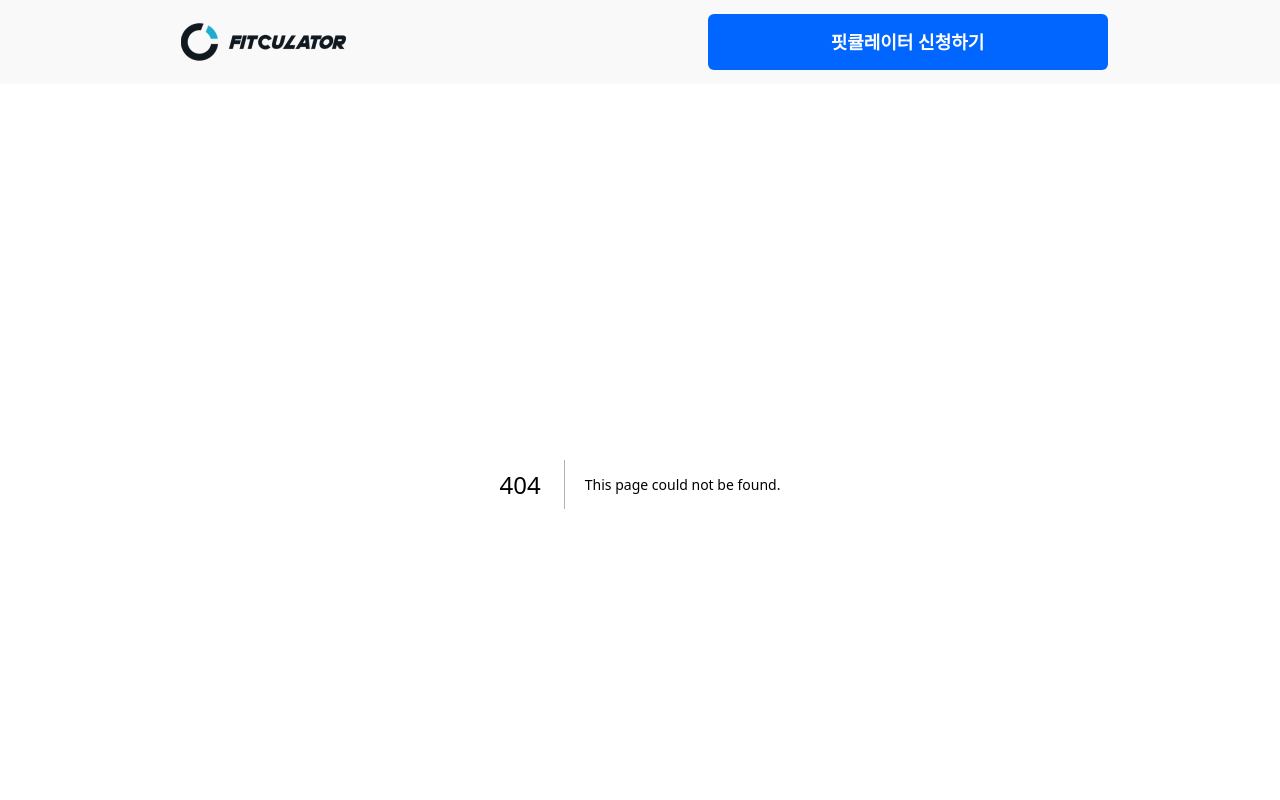
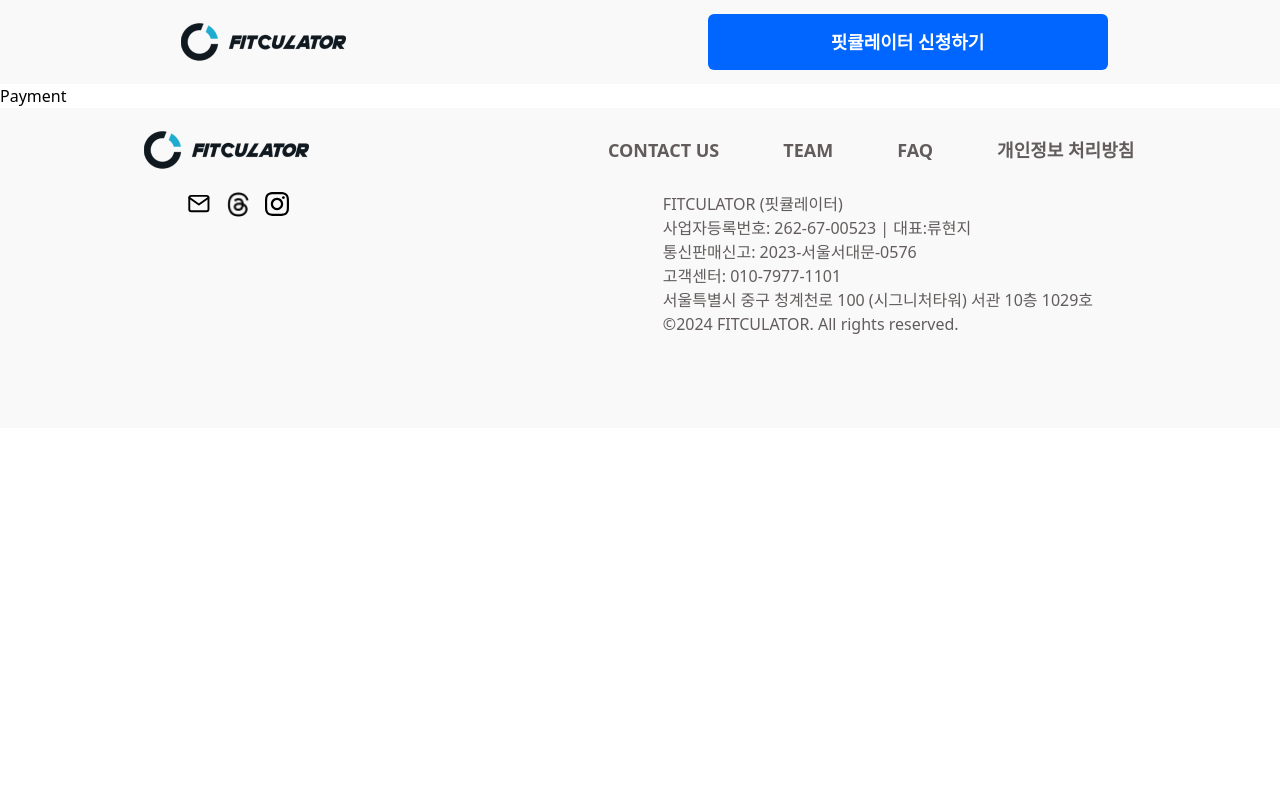
Before and after one commit to BoostPerformance/fitculator-io, a Next.js app: page /payment in a window 1280 px wide. Before the commit this address had no page. Shown: the top 800 px of the page. Built offline with nearby package versions, Linux system fonts and the light colour scheme.

Commit message:
결재 페이지 생성

```diff
--- /dev/null
+++ b/src/app/payment/page.tsx
@@ -0,0 +1,5 @@
+const Payment = () => {
+  return <div>Payment</div>;
+};
+
+export default Payment;
```
